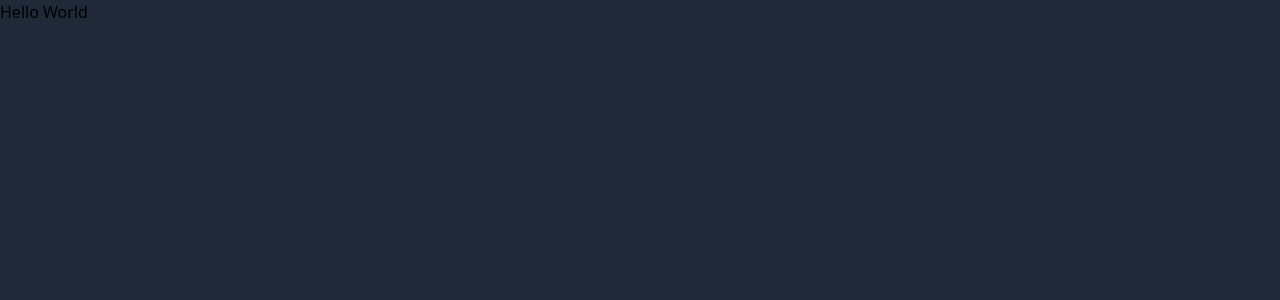
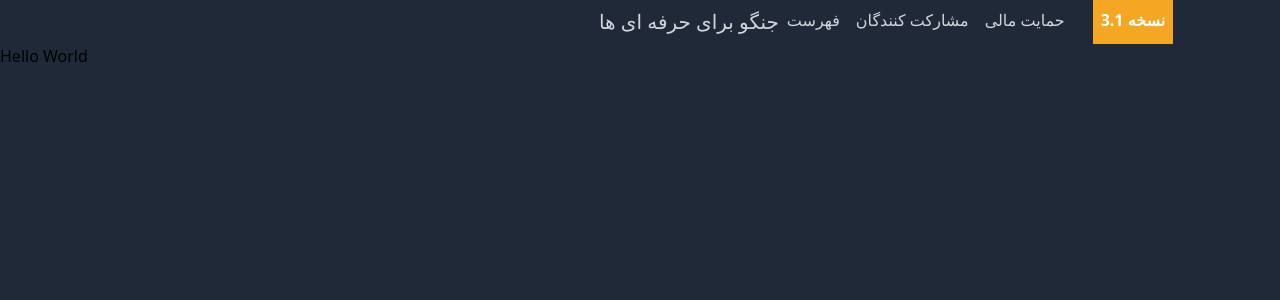
Before and after one commit to smsameet/django-for-professionals, a Next.js app: page / in a window 1280 px wide. Shown: the top 300 px of the page. Built offline with nearby package versions, Linux system fonts and the light colour scheme.

Commit message:
add pages and config styles

```diff
--- a/src/components/Header.js
+++ b/src/components/Header.js
@@ -1,8 +1,21 @@
+import configs from "../../configs"
+import Link from "next/link"
+
 const Header = () => {
   return (
-    <header>
-      <div></div>
-    </header>
+    <div className="flex w-10/12 m-auto">
+      <div className="flex ml-auto">
+        <Link href='/'><h2 className="text-gray-300 text-xl py-2">{configs.logo}</h2></Link>
+        <div className="flex mr-5">
+          <Link href='/archives' className="text-gray-300 p-2 hover:bg-gray-300 hover:bg-opacity-10">فهرست</Link>
+          <Link href='/support' className="text-gray-300 p-2 hover:bg-gray-300 hover:bg-opacity-10">مشارکت کنندگان</Link>
+          <Link href='/contributors' className="text-gray-300 p-2 hover:bg-gray-300 hover:bg-opacity-10">حمایت مالی</Link>
+        </div>
+      </div>
+      <div className="flex">
+        <span className="bg-orange p-2 text-white font-bold">نسخه 3.1</span>
+      </div>
+    </div>
   )
 }
 
```
